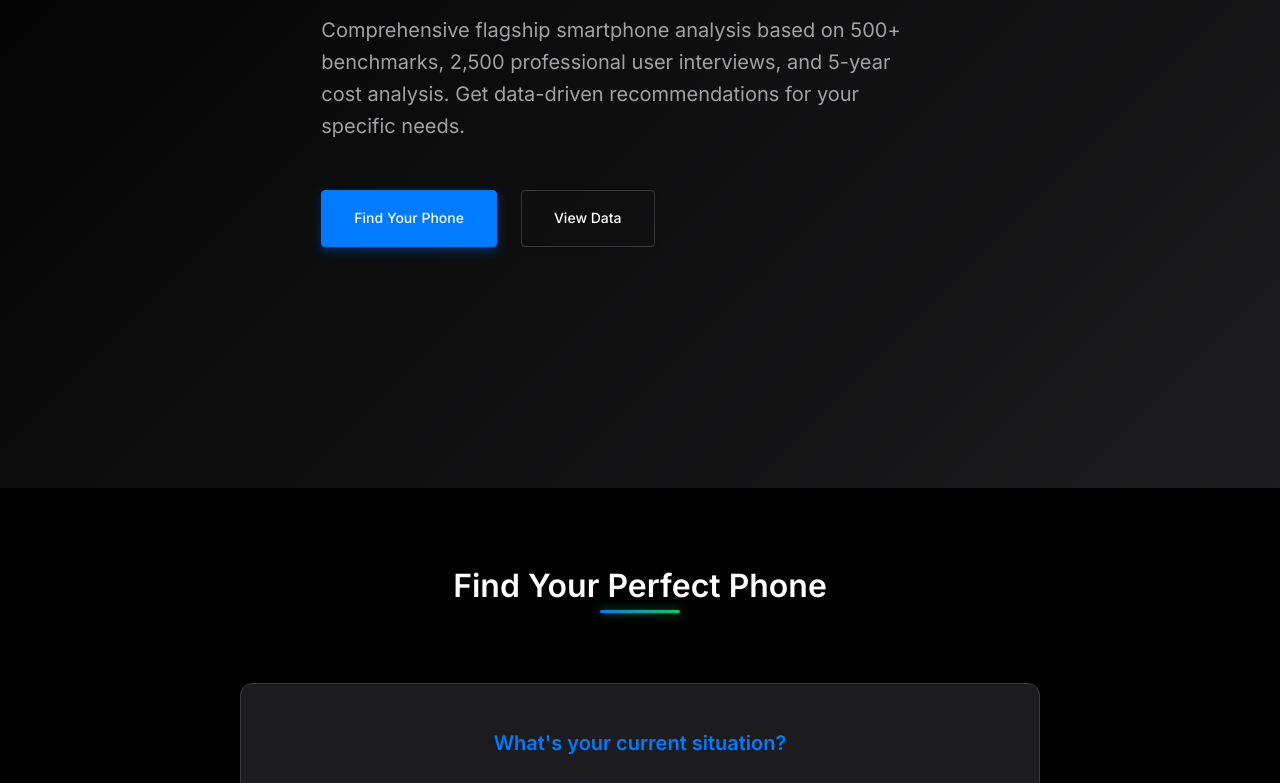
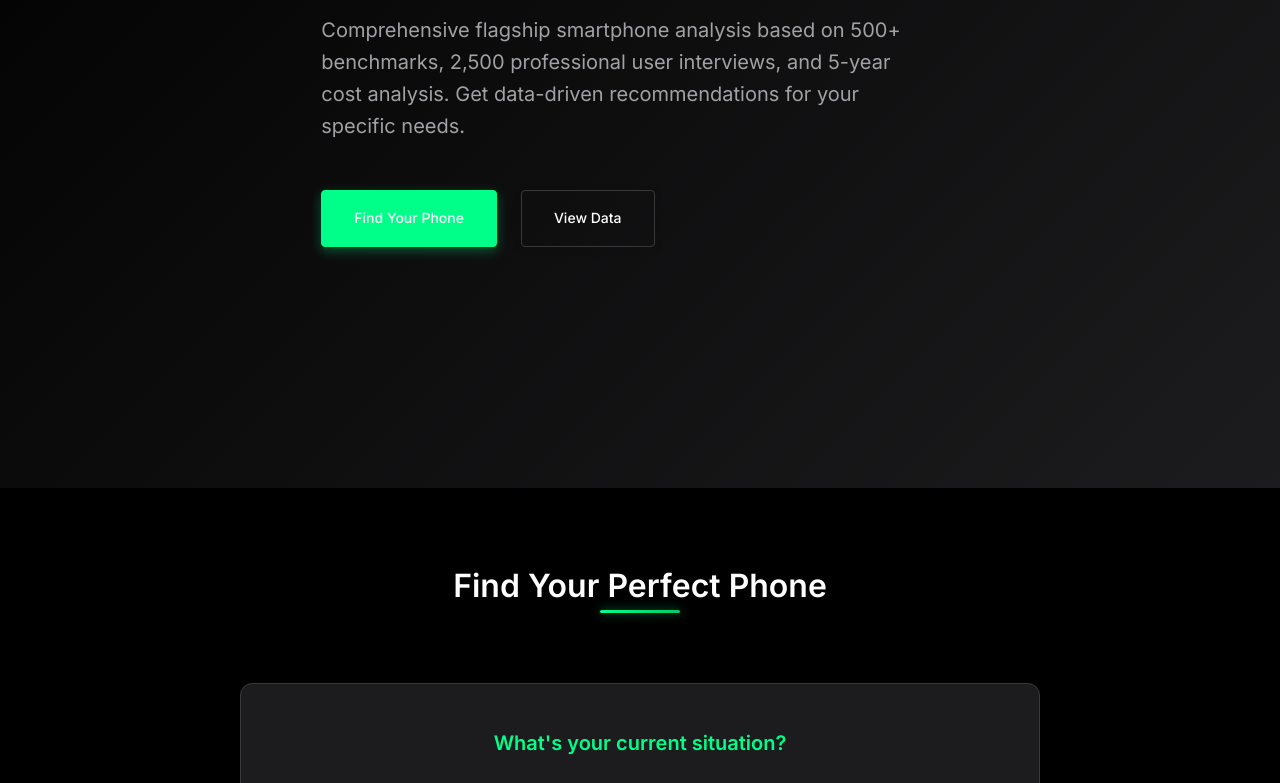
Before and after one commit to Shivam-Bhardwaj/smartphone-analysis-2025, a website: page index.html in a window 1280 px wide. Shown: the part 312-1095 px from the top of the page. Drawn offline with Linux system fonts and the light colour scheme.

Commit message:
Revert to green color scheme - user prefers the vibrant green accent

```diff
--- a/styles.css
+++ b/styles.css
@@ -9,8 +9,8 @@
     /* Light theme colors */
     --primary: #1a1a1a;
     --secondary: #4a4a4a;
-    --accent: #007AFF;
-    --accent-rgb: 0, 122, 255;
+    --accent: #00ff88;
+    --accent-rgb: 0, 255, 136;
     --background: #ffffff;
     --surface: #f8f9fa;
     --surface-light: #ffffff;
@@ -49,7 +49,7 @@
 [data-theme="dark"] {
     --primary: #ffffff;
     --secondary: #a1a1a6;
-    --accent: #007AFF;
+    --accent: #00ff88;
     --background: #000000;
     --surface: #1c1c1e;
     --surface-light: #2c2c2e;
@@ -63,7 +63,7 @@
 [data-theme="light"] {
     --primary: #1a1a1a;
     --secondary: #4a4a4a;
-    --accent: #007AFF;
+    --accent: #00ff88;
     --background: #ffffff;
     --surface: #f8f9fa;
     --surface-light: #ffffff;
```
